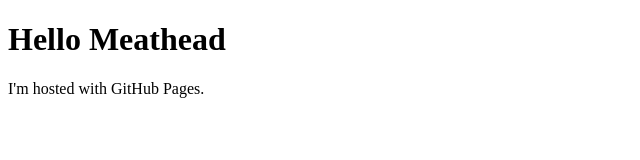
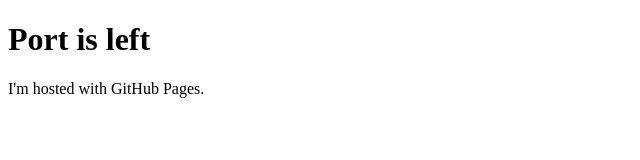
Before and after one commit to meatheadarthouse/meatheadarthouse.github.io, a plain HTML site: page index.html in a window 1280 px wide. Shown: the whole page, without its empty margins (0-640 px from the left). Drawn offline with Linux system fonts and the light colour scheme.

Commit message:
Update index.html

```diff
--- a/index.html
+++ b/index.html
@@ -1,7 +1,7 @@
 <!DOCTYPE html>
 <html>
 <body>
-<h1>Hello Meathead</h1>
+<h1>Port is left</h1>
 <p>I'm hosted with GitHub Pages.</p>
 </body>
 </html>
```
